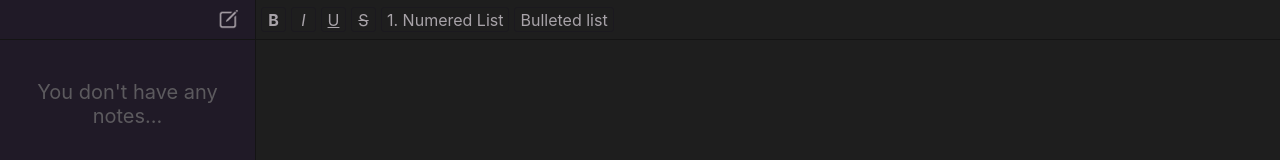
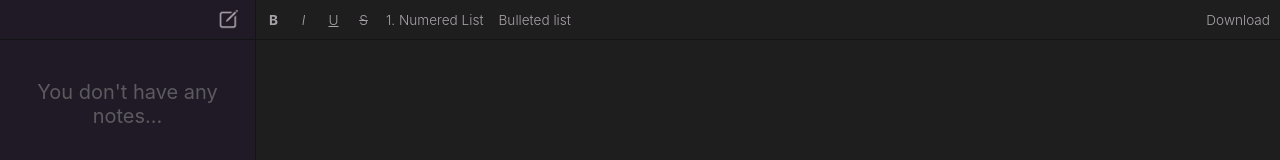
Before and after one commit to agiemza/notepad, a React (Create React App) app: page / in a window 1280 px wide. Shown: the top 160 px of the page. Built offline with nearby package versions, Linux system fonts and the light colour scheme.

Commit message:
Download note feature added

```diff
--- a/src/components/Noteslist.js
+++ b/src/components/Noteslist.js
@@ -1,4 +1,4 @@
-export default function Noteslist({changeNote, notes, deleteNote }) {
+export default function Noteslist({ changeNote, notes, deleteNote }) {
 
     function displayNoteList() {
         if (notes.length > 0) {
@@ -31,7 +31,7 @@ export default function Noteslist({changeNote, notes, deleteNote }) {
                 )
             })
         } else {
-           return <div className="empty-list-message">You don't have any notes...</div>
+            return <div className="empty-list-message">You don't have any notes...</div>
         }
     }
 
--- a/src/components/toolbar.js
+++ b/src/components/toolbar.js
@@ -3,13 +3,17 @@ export default function Toolbar() {
     function handleClick(property) {
         document.execCommand(property)
     }
-    function heading(property) {
-        document.execCommand('insertOrderedList')
+    function download(){
+        const element = document.createElement("a")
+        const file = new Blob([document.getElementById("textArea").innerText], {type: 'text/plain'})
+        element.href = URL.createObjectURL(file)
+        element.download = `${document.getElementById("titleArea").innerText}.txt`
+        element.click()
     }
+
     return (
         <div className="toolbar" id="toolbar">
             <button
-                className="styleButton"
                 onClick={() => handleClick("bold")}
                 style={{ fontWeight: '700' }}
             >
@@ -43,6 +47,12 @@ export default function Toolbar() {
             >
                 Bulleted list
             </button>
+            <button
+                className="download-button"
+                onClick={() => download()}
+            >
+                Download
+            </button>
         </div>
     )
 }
--- a/src/style.css
+++ b/src/style.css
@@ -48,7 +48,8 @@ li {
 }
 
 button {
-    font-size: 100%;
+    font-size: 85%;
+    font-weight: 300;
     min-width: 25px;
     height: 25px;
     color: #a8a3a9;
@@ -68,16 +69,9 @@ button:active {
     background-color: #454148;
 }
 
-.toolbar>button {
-    border: 1px solid #1b191f;
-}
-
-.toolbar>button:hover {
-    border: 1px solid #39333f;
-}
-
-.toolbar>button:active {
-    border: 1px solid #454148;
+.download-button {
+    position: absolute;
+    right: 5px;
 }
 
 .new-button {
@@ -120,6 +114,7 @@ button:active {
     align-items: center;
     padding: 0 15px;
     height: 5%;
+    min-height: 35px;
     border-bottom: 1px solid rgb(20, 20, 20);
 }
 
@@ -211,8 +206,10 @@ button:active {
     display: flex;
     justify-content: flex-start;
     align-items: center;
+    position: relative;
     gap: 5px;
     height: 5%;
+    min-height: 35px;
     border-bottom: 1px solid rgb(20, 20, 20);
     padding: 5px;
 }
```
Also changed, not shown: src/App.js (+4 -5 lines).
